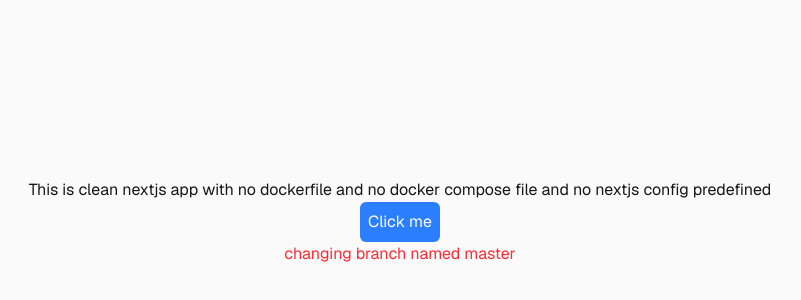
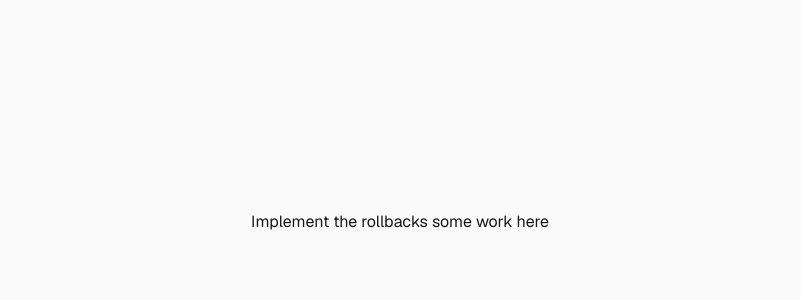
Before and after one commit to GauravNardia/clean-nextjs, a Next.js app: page / in a window 1280 px wide. Shown: the part 178-478 px from the top of the page, without its empty margins (240-1041 px from the left). Built offline with nearby package versions, Linux system fonts and the light colour scheme.

Commit message:
rollback

```diff
--- a/app/page.tsx
+++ b/app/page.tsx
@@ -3,9 +3,7 @@
 export default function Home() {
   return (
     <div className="flex flex-col flex-1 items-center justify-center bg-zinc-50 font-sans dark:bg-black">
-       This is clean nextjs app with no dockerfile and no docker compose file and no nextjs config predefined
-       <button className="bg-blue-500 text-white p-2 rounded-md">Click me</button>
-       <p className="text-red-500">changing branch named master</p>
+        <h1>Implement the rollbacks some work here</h1>
     </div>
   );
 }
```
